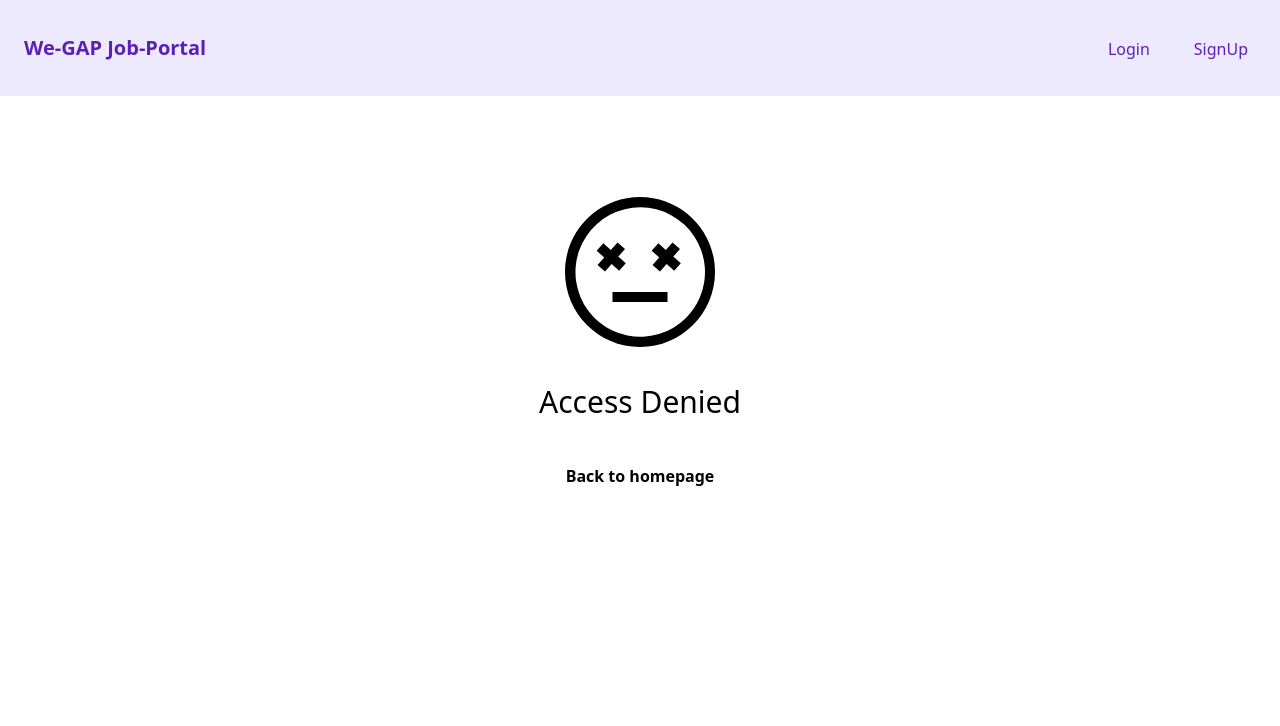
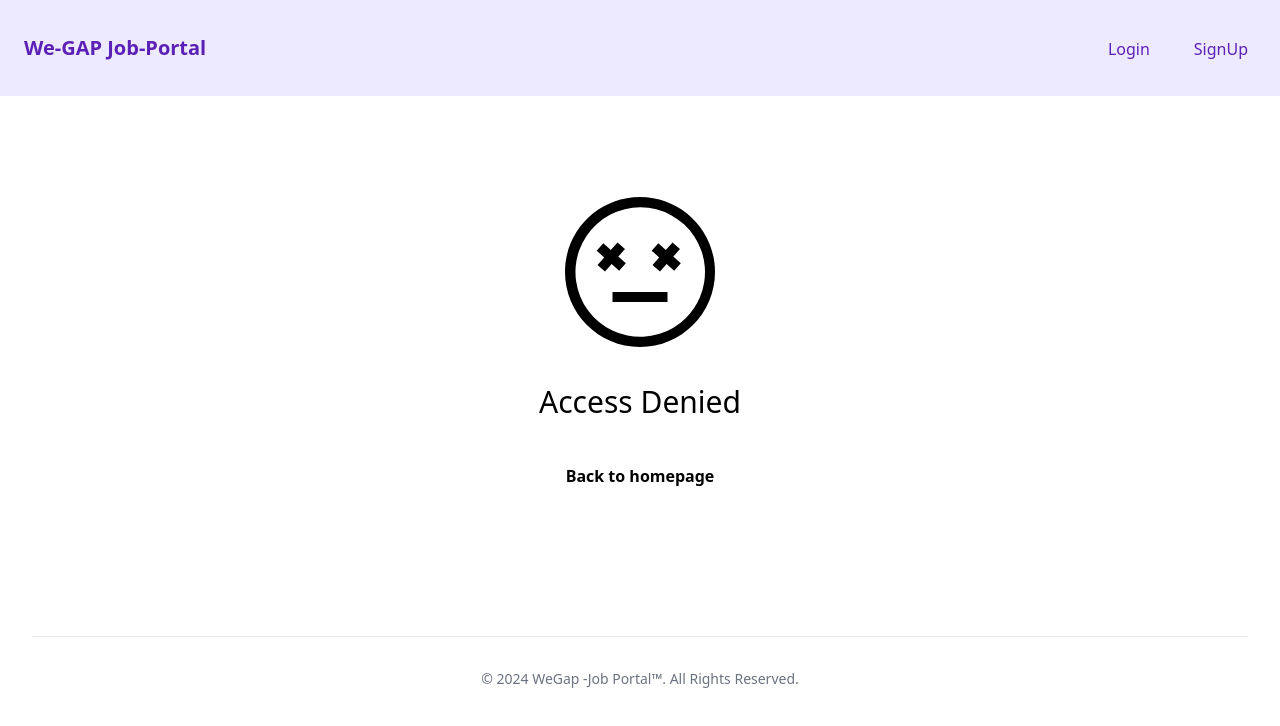
Before and after one commit to NeelufarNidhin/we-gap, a React (Create React App) app: page /AccessDenied in a window 1280 px wide. Shown: the top 726 px of the page. Built offline with nearby package versions, Linux system fonts and the light colour scheme; no server answers.

Commit message:
warning msgs cleared

```diff
--- a/src/Components/Layout/Footer.tsx
+++ b/src/Components/Layout/Footer.tsx
@@ -3,34 +3,10 @@ import { Link } from 'react-router-dom'
 
 function Footer() {
   return (
-    <footer className="px-4 py-8 dark:bg-gray-800 dark:text-gray-400">
-	<div className="container flex flex-wrap items-center justify-center mx-auto space-y-4 sm:justify-between sm:space-y-0">
-		<div className="flex flex-row pr-3 space-x-4 sm:space-x-8">
-			<div className="flex items-center justify-center flex-shrink-0 w-12 h-12 rounded-full dark:bg-violet-400">
-				<svg xmlns="http://www.w3.org/2000/svg" viewBox="0 0 32 32" fill="currentColor" className="w-5 h-5 rounded-full dark:text-gray-900">
-					<path d="M18.266 26.068l7.839-7.854 4.469 4.479c1.859 1.859 1.859 4.875 0 6.734l-1.104 1.104c-1.859 1.865-4.875 1.865-6.734 0zM30.563 2.531l-1.109-1.104c-1.859-1.859-4.875-1.859-6.734 0l-6.719 6.734-6.734-6.734c-1.859-1.859-4.875-1.859-6.734 0l-1.104 1.104c-1.859 1.859-1.859 4.875 0 6.734l6.734 6.734-6.734 6.734c-1.859 1.859-1.859 4.875 0 6.734l1.104 1.104c1.859 1.859 4.875 1.859 6.734 0l21.307-21.307c1.859-1.859 1.859-4.875 0-6.734z"></path>
-				</svg>
-			</div>
-			<ul className="flex flex-wrap items-center space-x-4 sm:space-x-8">
-				<li>
-					<Link rel="noopener noreferrer" to="#">Terms of Use</Link>
-				</li>
-				<li>
-					<Link rel="noopener noreferrer" to="#">Privacy</Link>
-				</li>
-			</ul>
-		</div>
-		<ul className="flex flex-wrap pl-3 space-x-4 sm:space-x-8">
-			<li>
-				<Link rel="noopener noreferrer" to="#">Instagram</Link>
-			</li>
-			<li>
-            <Link rel="noopener noreferrer" to="#">Facebook</Link>
-			</li>
-			<li>
-				<Link rel="noopener noreferrer" to="#">Twitter</Link>
-			</li>
-		</ul>
+    <footer className="px-4  dark:bg-gray-800 dark:text-gray-400 ">
+	<div className="w-full max-w-screen-xl mx-auto p-4 md:py-2">
+	<hr className="my-6 border-gray-200 sm:mx-auto dark:border-gray-700 lg:my-8" />
+        <span className="block text-sm text-gray-500 sm:text-center dark:text-gray-400">© 2024 <Link to="https://wegapfrontend.azurewebsites.net/" className="hover:underline">WeGap -Job Portal™</Link>. All Rights Reserved.</span>
 	</div>
 </footer>
   )
--- a/src/Container/App.tsx
+++ b/src/Container/App.tsx
@@ -11,7 +11,7 @@ import { About, AdminPanel, Home, Login, SignUp ,EmployeeProfile,
    Confirmation,
    JobApplicationList,
    JobApplicationDetail,
-   VideoChat,
+
    Video,
    VideoPage,
    JobAppEmployeeList,
@@ -41,7 +41,7 @@ useEffect(()=>{
 },[])
 
   return (
-    <div>
+    <div className="min-h-screen flex flex-col">
 
       <Header/>
       <Routes>
@@ -105,7 +105,7 @@ useEffect(()=>{
       <Route path="/AccessDenied" element= {<AccessDenied/>}> </Route>
 
       </Routes>
-      {/* <Footer/> */}
+      <Footer/>
 
     </div>
   );
--- a/src/Pages/AdminPanel.tsx
+++ b/src/Pages/AdminPanel.tsx
@@ -41,7 +41,7 @@ function AdminPanel() {
   };
 
   const [blockUser] = useBlockUserMutation();
-  const [deleteUser] = useDeleteUserMutation();
+  //const [deleteUser] = useDeleteUserMutation();
 
   const handleChange = (e: React.ChangeEvent<HTMLInputElement | HTMLSelectElement>) => {
     const tempValue = inputHelper(e, filters);
@@ -95,7 +95,7 @@ function AdminPanel() {
     setApiFilters({ searchString: "", userRole: "" });
   };
   return (
-    <div className="container p-2 mx-auto sm:p-4 bg-violet-300 text-gray-900">
+    <div className="container p-2 mx-auto flex-grow sm:p-4 bg-violet-300 text-gray-900">
       <h2 className="mb-4 text-2xl font-semibold leading text-gray-500">User List</h2>
       <div className="flex flex-col sm:flex-row gap-4 mb-4">
         <input
--- a/src/Pages/Chat.tsx
+++ b/src/Pages/Chat.tsx
@@ -60,11 +60,11 @@ const Chat = () => {
 
             newConnection.on('ReceiveMessage', (sender: string, receivedMessage: string, at: string) => {
                 setMessages((prevMessages: any) => [...prevMessages, { sender, message: receivedMessage, timestamp: new Date().toISOString() }]);
-               // setNotifications((prevNotifications: Notification[]) => [...prevNotifications, { type: 'New Message', message: `You received a new message from ${sender}` }]);
+                //setNotifications((prevNotifications: Notification[]) => [...prevNotifications, { type: 'New Message', message: `You received a new message from ${sender}`, receiver: userData.firstName }]); // Added receiver
             });
 
             newConnection.on('ReceiveNotification', (type: string, message: string) => {
-                setNotifications((prevNotifications: Notification[]) => [...prevNotifications, { type, message }]);
+                //setNotifications((prevNotifications: Notification[]) => [...prevNotifications, { type, message, receiver: userData.firstName }]); // Added receiver
             });
 
             return () => {
@@ -158,7 +158,7 @@ const Chat = () => {
                 </div>
             )}
 
-            <div className="w-1/3 bg-gray-100">
+            {/* <div className="w-1/3 bg-gray-100">
                 <h2 className="p-4 text-lg font-semibold">Notifications:</h2>
                 <ul>
                     {notifications.map((notification, index) => (
@@ -167,7 +167,7 @@ const Chat = () => {
                         </li>
                     ))}
                 </ul>
-            </div>
+            </div> */}
         </div>
     );
 }
--- a/src/Pages/EmployeeList.tsx
+++ b/src/Pages/EmployeeList.tsx
@@ -18,7 +18,8 @@ function EmployeeList() {
       } = employee;
 
       return (
-        <div key={employee.id} className="bg-white shadow rounded-lg p-4 my-8">
+
+        <div key={employee.id} className="bg-white shadow   rounded-lg p-4 my-8">
           <div className="flex items-center space-x-4">
             <div className="flex-shrink-0">
               {/* Replace with actual employee image */}
@@ -39,11 +40,12 @@ function EmployeeList() {
             </span>
           </div>
         </div>
+
       );
     });
   }
 
-  return <div className="p-4">{content}</div>;
+  return <div className=" container flex-grow mx-auto mt-8">{content}</div>;
 }
 
 export default EmployeeList;
--- a/src/Pages/JobAppEmployeeList.tsx
+++ b/src/Pages/JobAppEmployeeList.tsx
@@ -58,7 +58,7 @@ function JobAppEmployeeList() {
   }
 
   return (
-    <div className="container mx-auto mt-8">
+    <div className="container flex-grow mx-auto mt-8">
       <h2 className="text-2xl font-bold mb-4">Job Applications</h2>
       <table className="min-w-full border-collapse bg-white">
         <thead>
--- a/src/Pages/JobApplicationList.tsx
+++ b/src/Pages/JobApplicationList.tsx
@@ -90,7 +90,7 @@ function JobApplicationList() {
     return <div>Error: </div>;
   }
   return (
-    <div className="container mx-auto mt-8">
+    <div className="container flex-grow mx-auto mt-8">
       <h2 className="text-2xl font-bold mb-4">Job Applications</h2>
 
       <table className="min-w-full border-collapse bg-white">
--- a/src/Pages/JobList.tsx
+++ b/src/Pages/JobList.tsx
@@ -94,7 +94,7 @@ function JobList() {
   };
 
   return (
-    <div className="container mx-auto">
+    <div className="container flex-grow mx-auto">
       <div className="mb-4">
         <button
           onClick={() => navigate(-1)}
--- a/src/Pages/JobType.tsx
+++ b/src/Pages/JobType.tsx
@@ -94,9 +94,9 @@ function JobType() {
  }
 
   return (
-    <div>
 
- <div className="container mx-auto p-4">
+
+ <div className="container flex-grow mx-auto p-4">
       {/* Add Job Type Form */}
       <div className="flex items-center justify-between mb-4">
         <button className="bg-violet-500 hover:bg-violet-600 text-white font-bold py-2 px-4 rounded" onClick={toggleForm}>
@@ -167,7 +167,7 @@ function JobType() {
         </div>
       )}
     </div>
-    </div>
+
   );
 }
 
--- a/src/Pages/Jobskill.tsx
+++ b/src/Pages/Jobskill.tsx
@@ -94,8 +94,8 @@ function Jobskill() {
 
 
   return (
-    <div>
-     <div className="container mx-auto p-4">
+
+     <div className="container flex-grow mx-auto p-4">
       {/* Add Job Skill Form */}
       <div className="flex items-center justify-between mb-4">
         <button className="bg-violet-500 hover:bg-violet-600 text-white font-bold py-2 px-4 rounded" onClick={toggleForm}>
@@ -166,7 +166,7 @@ function Jobskill() {
         </div>
       )}
     </div>
-    </div>
+
   );
 }
 
```
